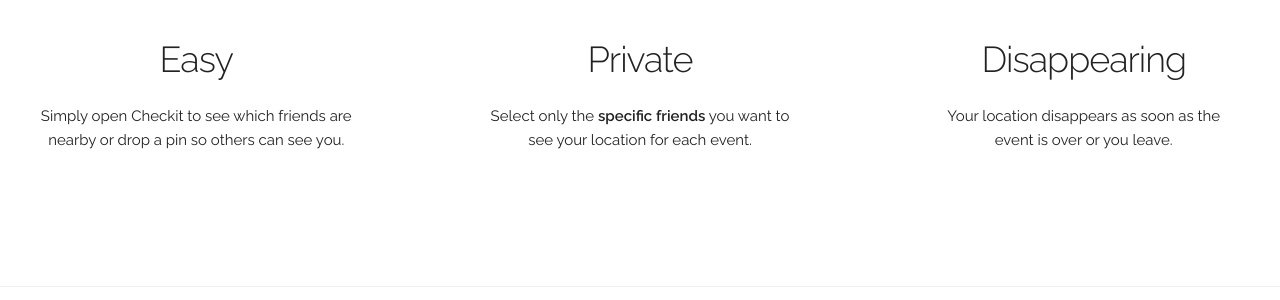
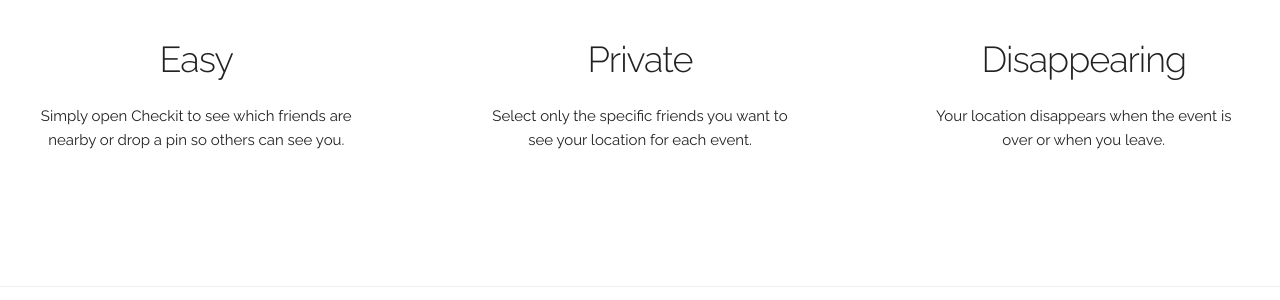
Before and after one commit to anderoonies/CheckItWeb, a Django app: page / in a window 1280 px wide. Shown: the part 771-1071 px from the top of the page. Run offline with Django 3.2, Linux system fonts and the light colour scheme; some libraries are stand-ins or nearby versions.

Commit message:
content change

```diff
--- a/pages/templates/index.html
+++ b/pages/templates/index.html
@@ -71,13 +71,13 @@
         <div class="four columns value-div">
           <h3>Private</h3>
           <div class="container">
-            <p class="value-text">Select only the <strong>specific friends</strong> you want to see your location for each event.</p>
+            <p class="value-text">Select only the specific friends you want to see your location for each event.</p>
           </div>
         </div>
         <div class="four columns value-div">
           <h3>Disappearing</h3>
           <div class="container">
-            <p class="value-text">Your location disappears as soon as the event is over or you leave.</p>
+            <p class="value-text">Your location disappears when the event is over or when you leave.</p>
           </div>
         </div>
       </div>
```
